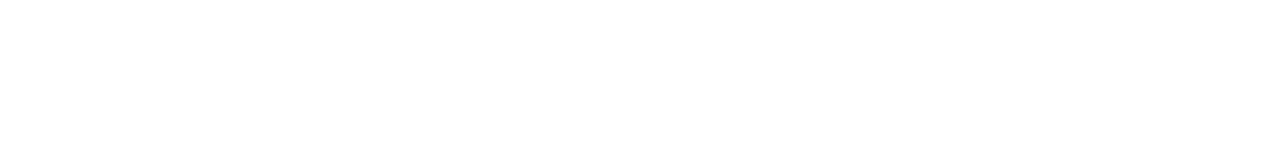
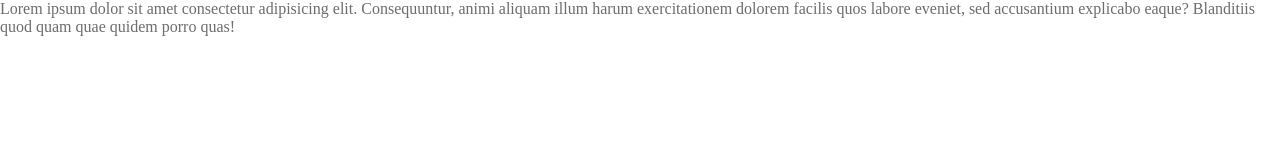
Before and after one commit to MatheusCristh/Projeto---Travelgram, a plain HTML site: page index.html in a window 1280 px wide. Drawn offline with Linux system fonts and the light colour scheme.

Commit message:
initial style guide

```diff
--- a/index.html
+++ b/index.html
@@ -7,6 +7,8 @@
     <link rel="stylesheet" href="style/index.css">
 </head>
 <body>
-
+    <p>
+        Lorem ipsum dolor sit amet consectetur adipisicing elit. Consequuntur, animi aliquam illum harum exercitationem dolorem facilis quos labore eveniet, sed accusantium explicabo eaque? Blanditiis quod quam quae quidem porro quas!
+    </p>
 </body>
 </html>
--- a/style/global.css
+++ b/style/global.css
@@ -3,3 +3,18 @@
     padding: 0;
     box-sizing: border-box;
 }
+
+:root {
+    --brand-color: #EF5F4C;
+    --shape-transparency: #ffffff91;
+    --background-color: #FFFFFF;
+    --surface-color: #D9D9D9;
+    --text-color-primary: #313131;
+    --text-color-secondary: #6C6C6C;
+
+}
+
+body {
+    color: var(--text-color-secondary);
+    background-color: var(--background-color);
+}
```
Also changed, not shown: assets/AirplaneTilt.svg (added), assets/Image 01.png (added), assets/Image 02.png (added), assets/Image 03.png (added), assets/Image 04.png (added), assets/Image 05.png (added), assets/Image 06.png (added), assets/Image 07.png (added), assets/Image 08.png (added), assets/Image 09.png (added), assets/Image 10.png (added), assets/Image 11.png (added), assets/Image.svg (added), assets/Logo.svg (added), 2 more files, 2 other files.
